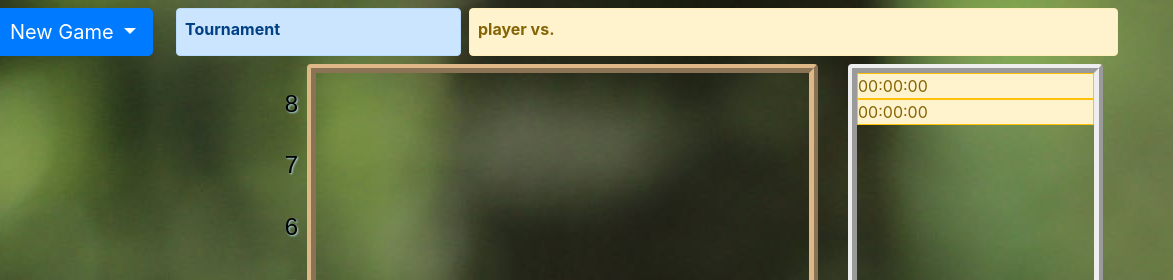
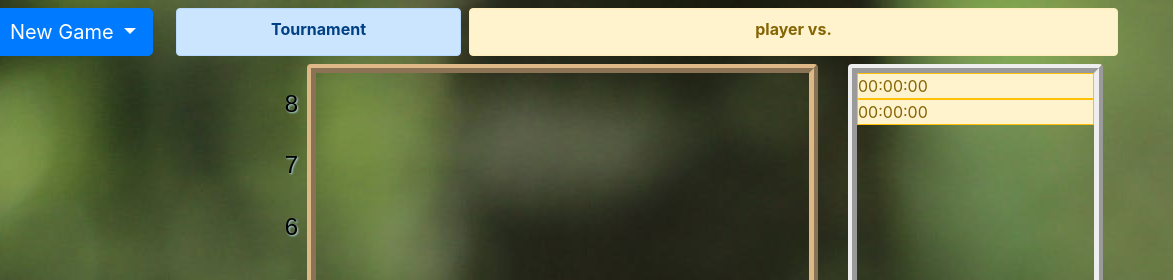
Before and after one commit to jchip/chesstron, an Electron app: page index.html in a window 1250 px wide. Shown: the top 280 px of the page, 77-1250 px from the left. Drawn offline with nearby package versions, Linux system fonts and the light colour scheme; no server answers.

Commit message:
set text center for banners

```diff
--- a/index.html
+++ b/index.html
@@ -313,10 +313,10 @@
             </div>
           </div>
         </div>
-        <div class="alert alert-primary p-2 m-2 col-sm-3">
+        <div class="alert alert-primary p-2 m-2 col-sm-3 text-center">
           <strong id="game-banner">Tournament</strong>
         </div>
-        <div class="alert alert-warning p-2 my-2 mx-auto col-sm">
+        <div class="alert alert-warning p-2 my-2 mx-auto col-sm text-center">
           <strong id="vs-banner">?? vs ??</strong>
         </div>
       </div>
```
